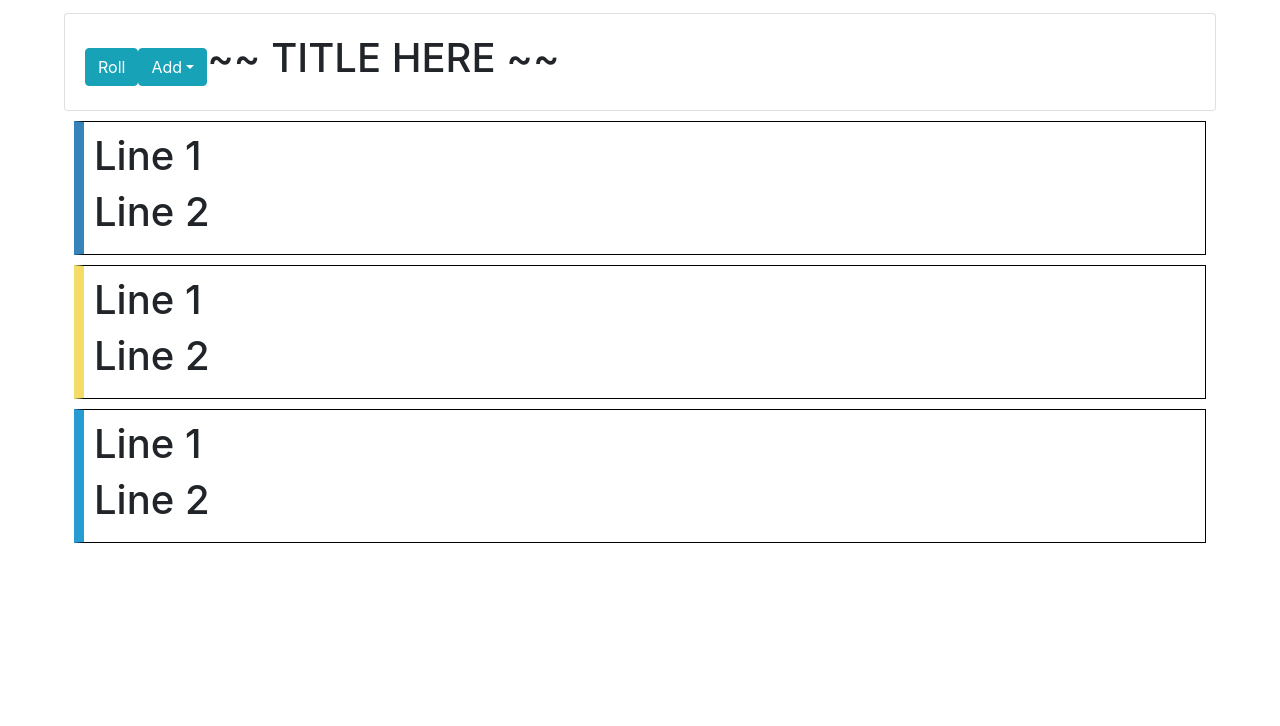
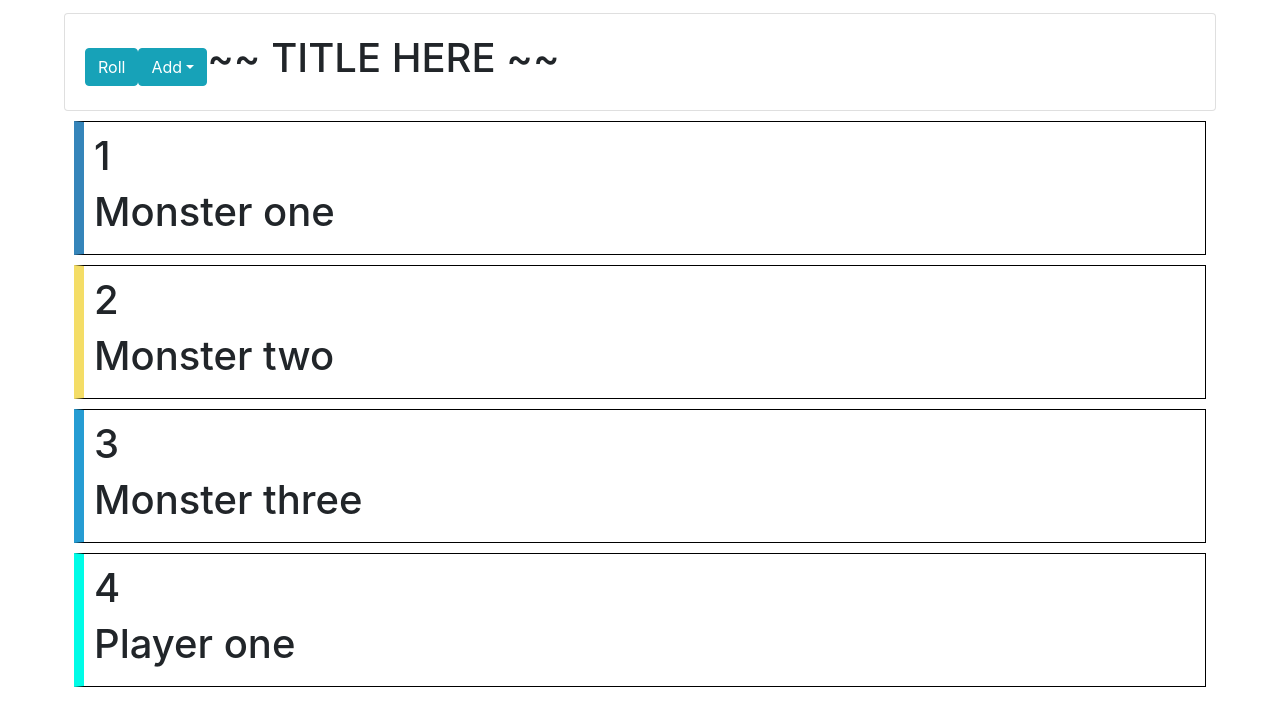
Before and after one commit to Chris-Gray-dev/React-init-tracker, a React (Create React App) app in the folder init-tracker/: page / in a window 1280 px wide. Shown: the top 726 px of the page. Built offline with nearby package versions, Linux system fonts and the light colour scheme.

Commit message:
added drag and not quite drop

```diff
--- a/init-tracker/src/Componets/InitList.js
+++ b/init-tracker/src/Componets/InitList.js
@@ -1,15 +1,46 @@
-import React from 'react'
+import React, {useState} from 'react'
 import InitListItem from './InitListItem'
+import {DragDropContext,Droppable} from "react-beautiful-dnd"
+
+const data=[
+    {id:"1",text:"Monster one"},
+    {id:"2",text:"Monster two"},
+    {id:"3",text:"Monster three"},
+    {id:"4",text:"Player one"},
+]
+
+
+
+
+
+// Main component
 function InitList()
 {
+    // helper functions
+    function RenderInitItems(arr){
+        let array = arr.map((item,index)=><InitListItem key={item.id} info={item} index={index}/>)
+        return array
+    }
 
+    function onDragEnd(result){
+
+    }
+
+    const [list,setList] = useState(data);
+    const id = '1';
 
     return(
-        <div className = "Init-List">
-            <InitListItem />
-            <InitListItem />
-            <InitListItem />
-        </div>
+        <DragDropContext>
+            <Droppable droppableId={id}>
+                {provided=>(
+                    <div ref={provided.innerRef} {...provided.droppableProps} className = "Init-List">
+                        {RenderInitItems(list)}
+                        {provided.placeholder}
+                    </div>
+                )}
+
+            </Droppable>
+        </DragDropContext>
     )
 }
 
--- a/init-tracker/src/Componets/InitListItem.js
+++ b/init-tracker/src/Componets/InitListItem.js
@@ -1,9 +1,13 @@
-import React from 'react'
+import React, {useState,useEffect} from 'react'
+import {Draggable} from "react-beautiful-dnd"
 
-function InitListItem()
+
+
+function InitListItem(props)
 {
     var randomColor = require('randomcolor'); // import the script
-    var color = randomColor(); // a hex code for an attractive color
+    const [color,setColor] = useState("")
+
 
     let Style ={
             borderLeft:`solid ${color} 10px`,
@@ -11,14 +15,30 @@ function InitListItem()
             margin:10,
             borderTop:'solid black 1px',
             borderBottom:'solid black 1px',
-            borderRight:'solid black 1px'
+            borderRight:'solid black 1px',
+            background:"white"
     }
 
+    useEffect(()=>{
+            setColor(randomColor())
+        },[])
+
+
+
     return(
-        <div style={Style}>
-            <h1>Line 1</h1>
-            <h1>Line 2</h1>
-        </div>
+        <Draggable draggableId={props.info.id} index={props.index}>
+            {
+                (provided)=>(
+                    <div  {...provided.dragHandleProps} {...provided.draggableProps} ref={provided.innerRef}>
+                        <div style={Style}>
+                            <h1>{props.info.id}</h1>
+                            <h1>{props.info.text}</h1>
+                        </div>
+                    </div>
+                )
+            }
+
+        </Draggable>
     )
 }
 
```
